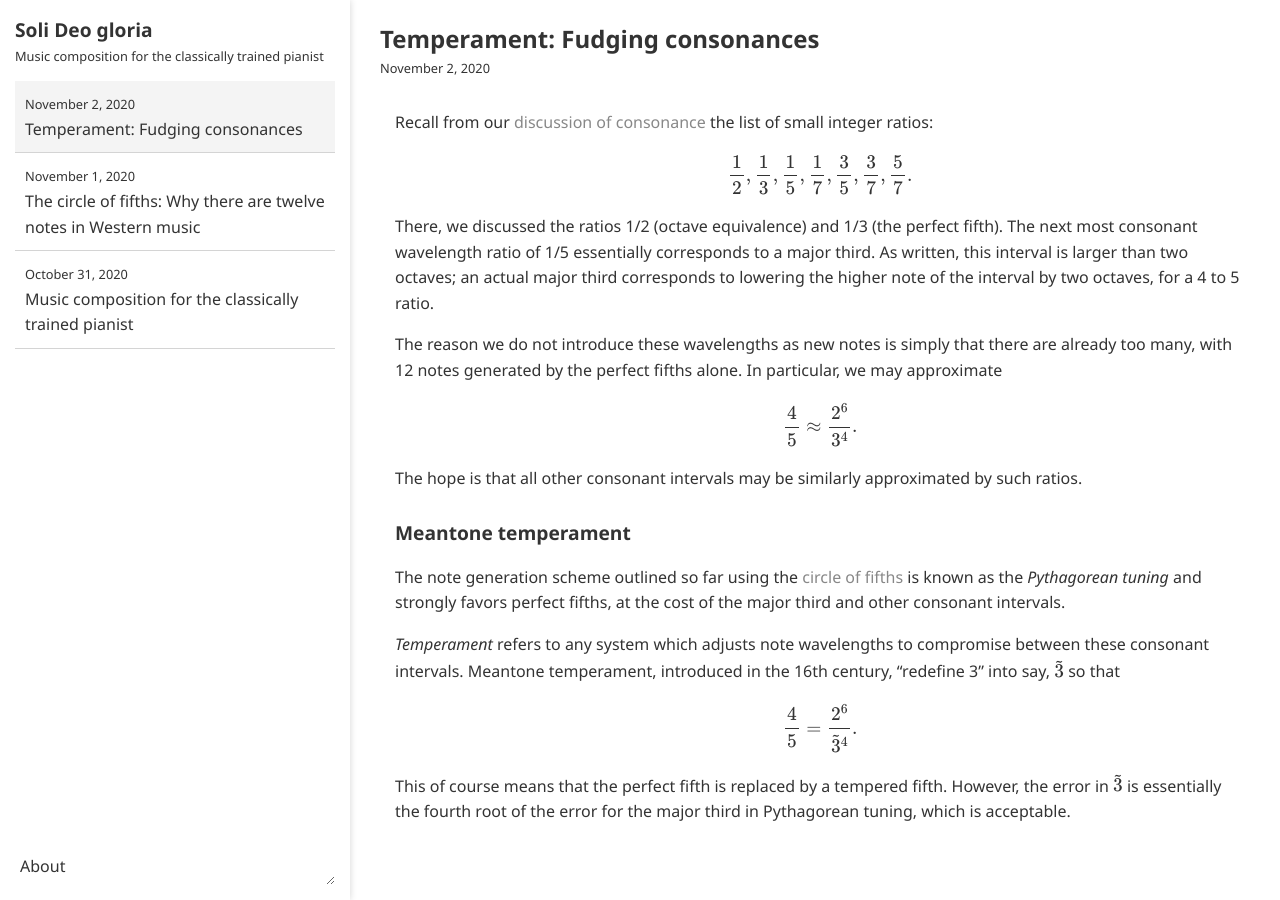
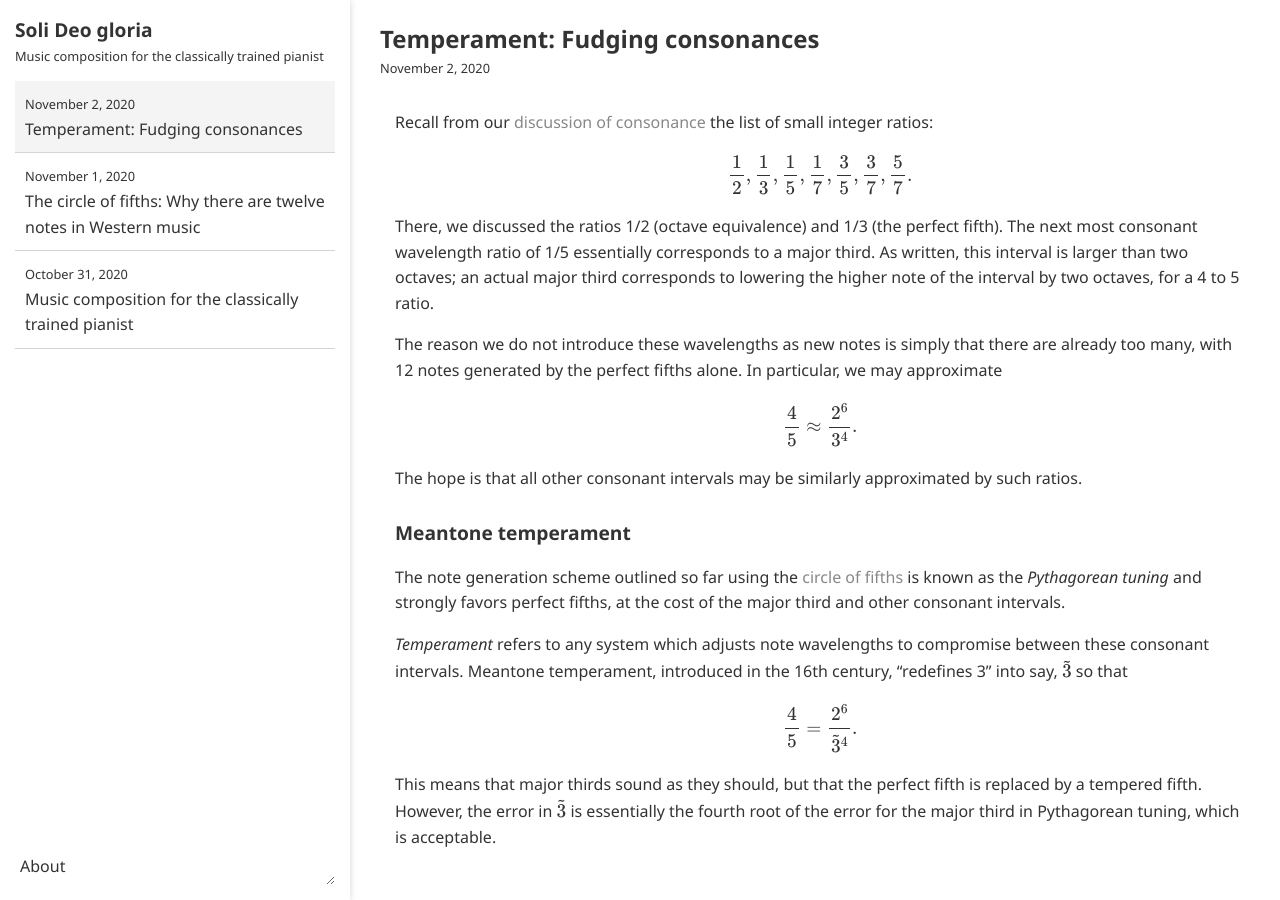
Before and after one commit to ansyblenetwork/sdg, a Jekyll site: the page built from _posts/2020-11-02-temperament-fudging-consonances.md, in a window 1280 px wide. Built offline with Jekyll 4.4.1, drawn with Linux system fonts in a browser that asks for light colours; formulas are drawn with MathJax 3.

Commit message:
Update 2020-11-02-temperament-fudging-consonances.md

```diff
--- a/_posts/2020-11-02-temperament-fudging-consonances.md
+++ b/_posts/2020-11-02-temperament-fudging-consonances.md
@@ -18,8 +18,8 @@ The hope is that all other consonant intervals may be similarly approximated by
 
 The note generation scheme outlined so far using the [circle of fifths]({{ "" | relative_url }}{% post_url 2020-11-01-the-circle-of-fifths-why-there %}) is known as the _Pythagorean tuning_ and strongly favors perfect fifths, at the cost of the major third and other consonant intervals.
 
-_Temperament_ refers to any system which adjusts note wavelengths to compromise between these consonant intervals. Meantone temperament, introduced in the 16th century, "redefine 3" into say, $$\tilde 3$$ so that
+_Temperament_ refers to any system which adjusts note wavelengths to compromise between these consonant intervals. Meantone temperament, introduced in the 16th century, "redefines 3" into say, $$\tilde 3$$ so that
 
 $$\frac{4}{5} = \frac{2^6}{\tilde 3^4}.$$
 
-This of course means that the perfect fifth is replaced by a tempered fifth. However, the error in $$\tilde 3$$ is essentially the fourth root of the error for the major third in Pythagorean tuning, which is acceptable.
+This means that major thirds sound as they should, but that the perfect fifth is replaced by a tempered fifth. However, the error in $$\tilde 3$$ is essentially the fourth root of the error for the major third in Pythagorean tuning, which is acceptable.
```
